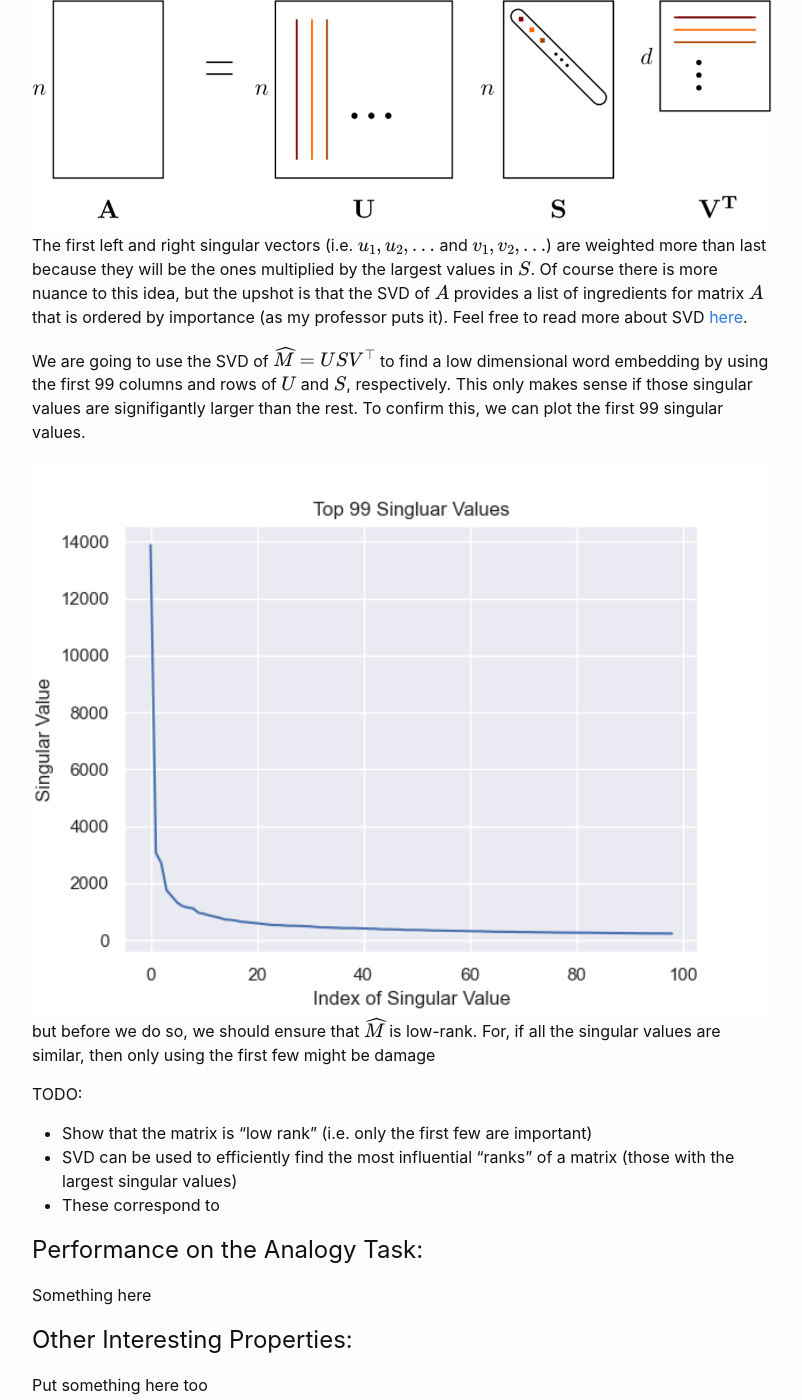
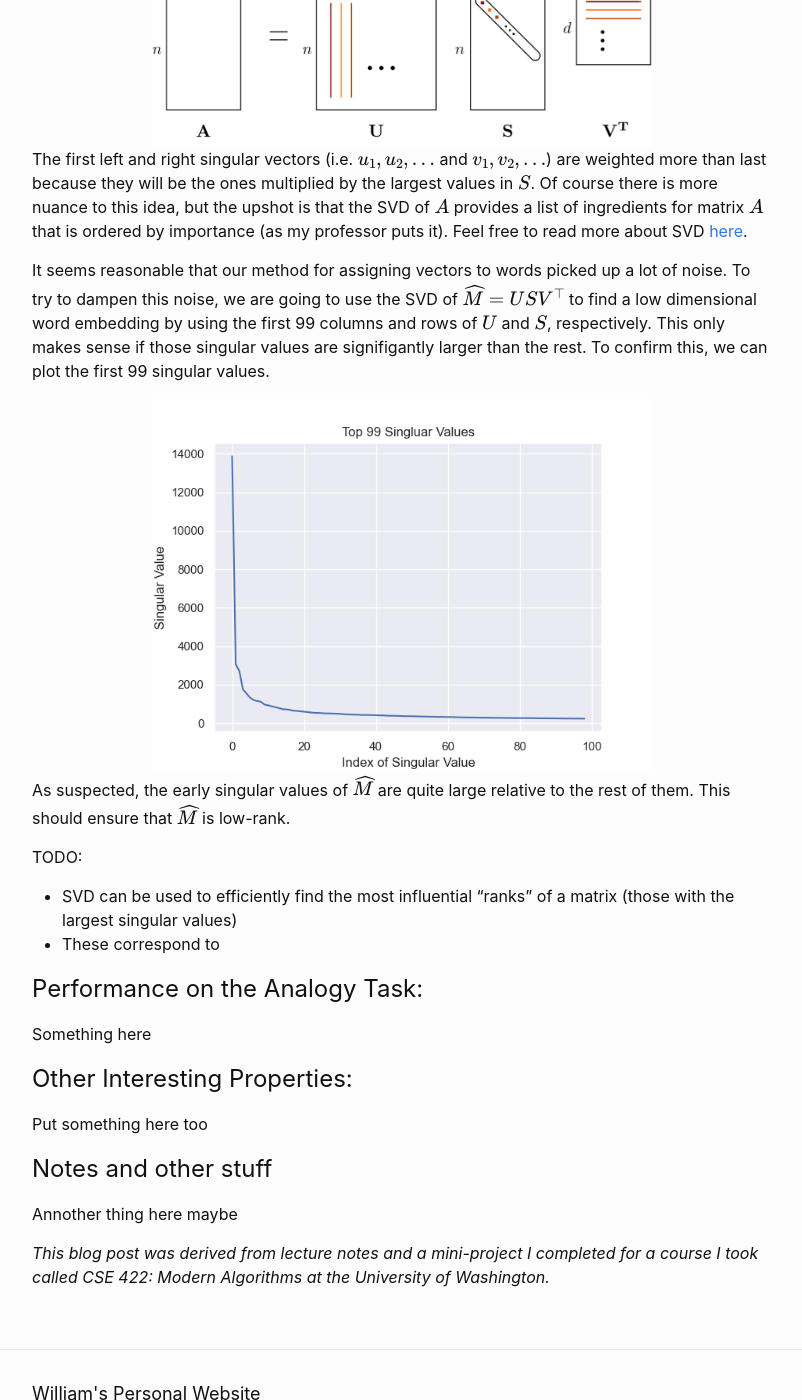
Before and after one commit to williamhowardsnyder/williamhowardsnyder.github.io, a Jekyll site: the page built from _posts/2021-02-10-Word_Embeddings.markdown, in a window 1280 px wide and 1400 px high, scrolled down 1541 px. Shown: the whole window, without its empty margins (238-1040 px from the left). Built offline with Jekyll 4.4.1, drawn with Linux system fonts in a browser that asks for light colours; formulas are drawn with MathJax 3.

Commit message:
Update 2021-02-10-Word_Embeddings.markdown

```diff
--- a/_posts/2021-02-10-Word_Embeddings.markdown
+++ b/_posts/2021-02-10-Word_Embeddings.markdown
@@ -32,23 +32,22 @@
 </ol>
 
 <div style="text-align:center;">
-   <img style="width:800px;" src="/assets/images/svd_visual.png" />
+   <img style="width:500px;" src="/assets/images/svd_visual.png" />
 </div>
 
 The first left and right singular vectors (i.e. $u_1, u_2, ...$ and $v_1, v_2, ...$) are weighted more than last because they will be the ones multiplied by the largest values in $S$. Of course there is more nuance to this idea, but the upshot is that the SVD of $A$ provides a list of ingredients for matrix $A$ that is ordered by importance (as my professor puts it). Feel free to read more about SVD <a href="https://en.wikipedia.org/wiki/Singular_value_decomposition">here</a>.
 
-We are going to use the SVD of $\widehat{M} = USV^\top$ to find a low dimensional word embedding by using the first 99 columns and rows of $U$ and $S$, respectively. This only makes sense if those singular values are signifigantly larger than the rest. To confirm this, we can plot the first 99 singular values.
+It seems reasonable that our method for assigning vectors to words picked up a lot of noise. To try to dampen this noise, we are going to use the SVD of $\widehat{M} = USV^\top$ to find a low dimensional word embedding by using the first 99 columns and rows of $U$ and $S$, respectively. This only makes sense if those singular values are signifigantly larger than the rest. To confirm this, we can plot the first 99 singular values.
 
 <div style="text-align:center;">
-   <img style="width:800px;" src="/assets/images/p2_part_a.png" />
+   <img style="width:500px;" src="/assets/images/p2_part_a.png" />
 </div>
 
-but before we do so, we should ensure that $\widehat{M}$ is low-rank. For, if all the singular values are similar, then only using the first few might be damage
+As suspected, the early singular values of $\widehat{M}$ are quite large relative to the rest of them. This should ensure that $\widehat{M}$ is low-rank.
 
 
 
 TODO:
-* Show that the matrix is "low rank" (i.e. only the first few are important)
 * SVD can be used to efficiently find the most influential "ranks" of a matrix (those with the largest singular values)
 * These correspond to
 
```
